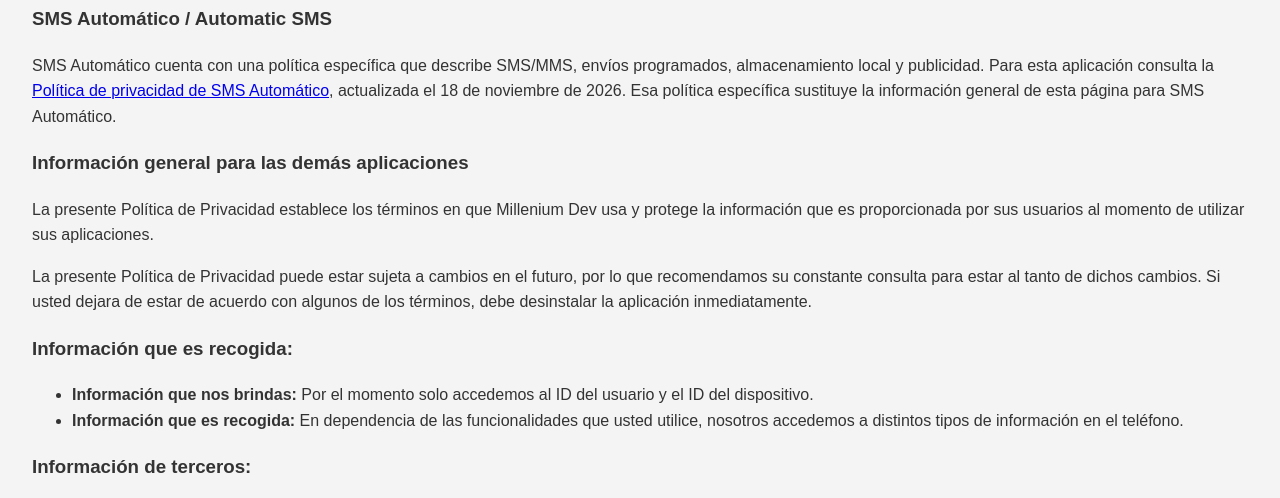
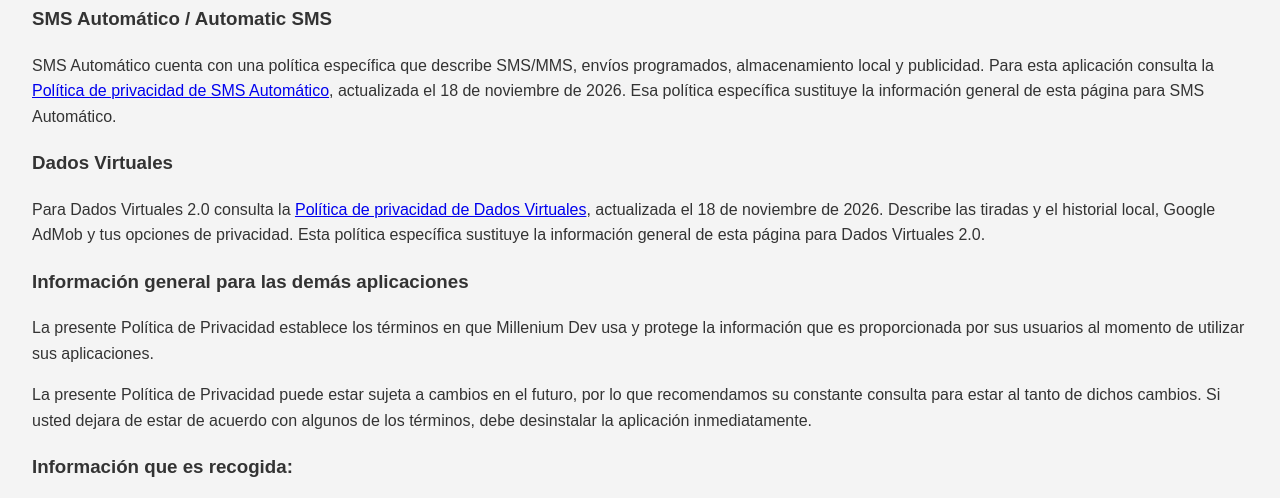
Before and after one commit to ChristianGlez94/milleniumdevsite, a plain HTML site: page politica-privacidad.html in a window 1280 px wide. Shown: the part 258-756 px from the top of the page. Drawn offline with Linux system fonts and the light colour scheme.

Commit message:
Enlaza la política específica de Dados Virtuales

```diff
--- a/politica-privacidad.html
+++ b/politica-privacidad.html
@@ -21,6 +21,10 @@
         <section aria-labelledby="sms-policy">
             <h3 id="sms-policy">SMS Automático / Automatic SMS</h3>
             <p>SMS Automático cuenta con una política específica que describe SMS/MMS, envíos programados, almacenamiento local y publicidad. Para esta aplicación consulta la <a href="politica-privacidad-sms.html">Política de privacidad de SMS Automático</a>, actualizada el 18 de noviembre de 2026. Esa política específica sustituye la información general de esta página para SMS Automático.</p>
+        </section>
+        <section aria-labelledby="dados-policy">
+            <h3 id="dados-policy">Dados Virtuales</h3>
+            <p>Para Dados Virtuales 2.0 consulta la <a href="politica-privacidad-dados.html">Política de privacidad de Dados Virtuales</a>, actualizada el 18 de noviembre de 2026. Describe las tiradas y el historial local, Google AdMob y tus opciones de privacidad. Esta política específica sustituye la información general de esta página para Dados Virtuales 2.0.</p>
         </section>
         <h3>Información general para las demás aplicaciones</h3>
         <p>
```
